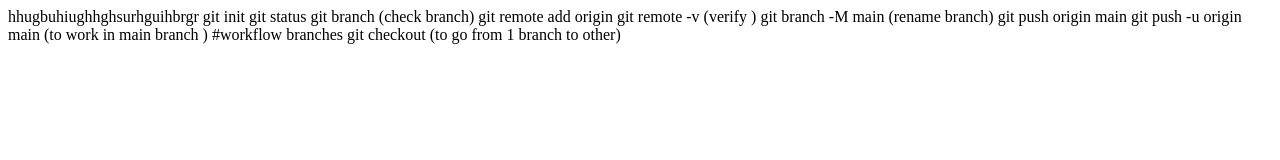
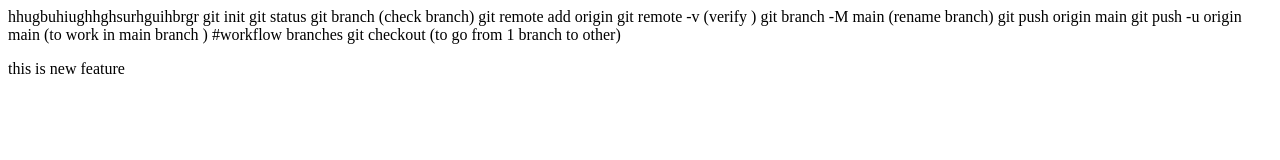
Before and after one commit to paritoshkhanwe30/localrepo, a plain HTML site: page index.html in a window 1280 px wide. Drawn offline with Linux system fonts and the light colour scheme.

Commit message:
add new feature

```diff
--- a/index.html
+++ b/index.html
@@ -14,6 +14,10 @@
 
     git checkout (to go from 1 branch to other)
 
+    <P>
+        this is new feature
+    </P>
+
 
 
 
```
